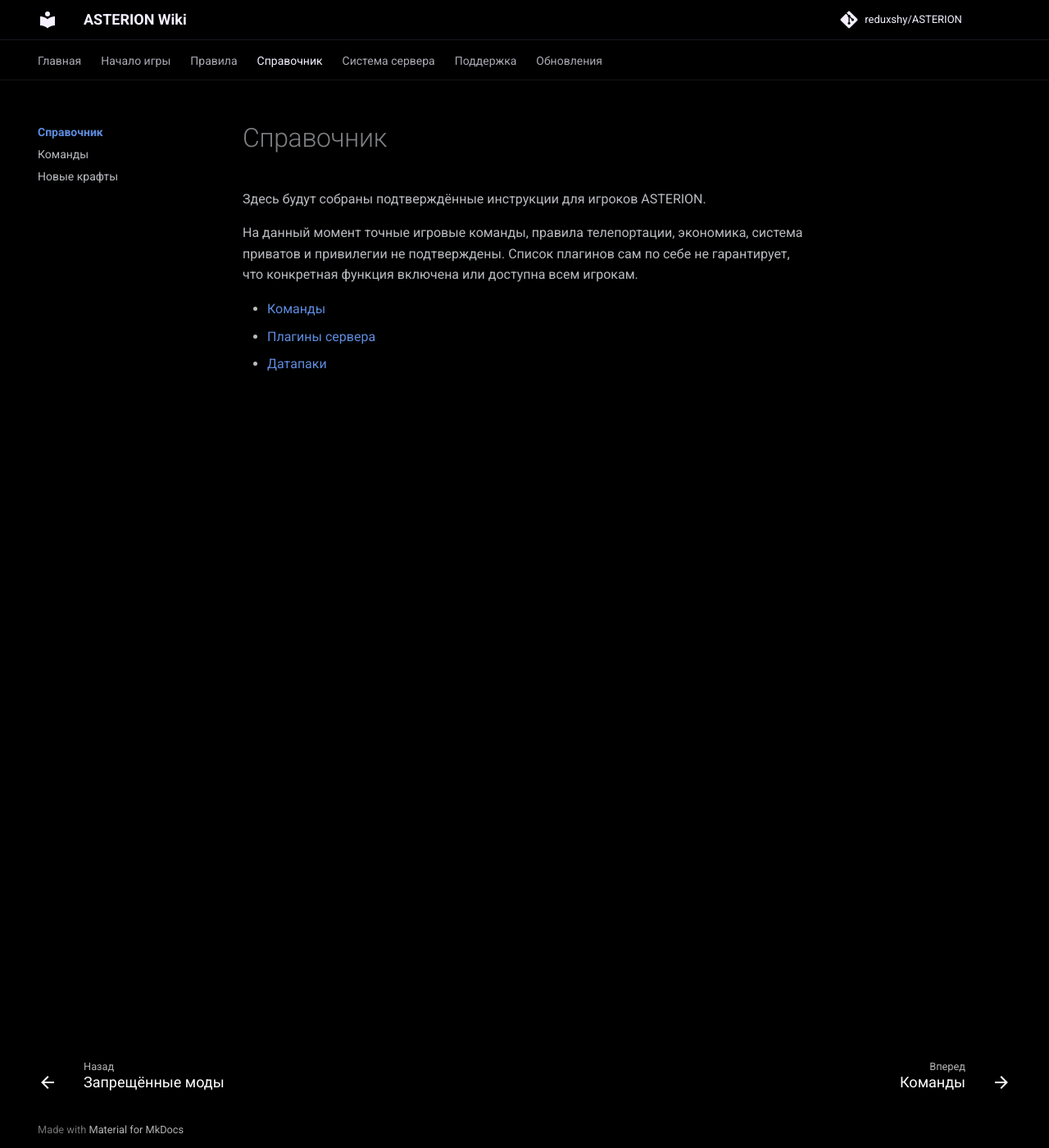
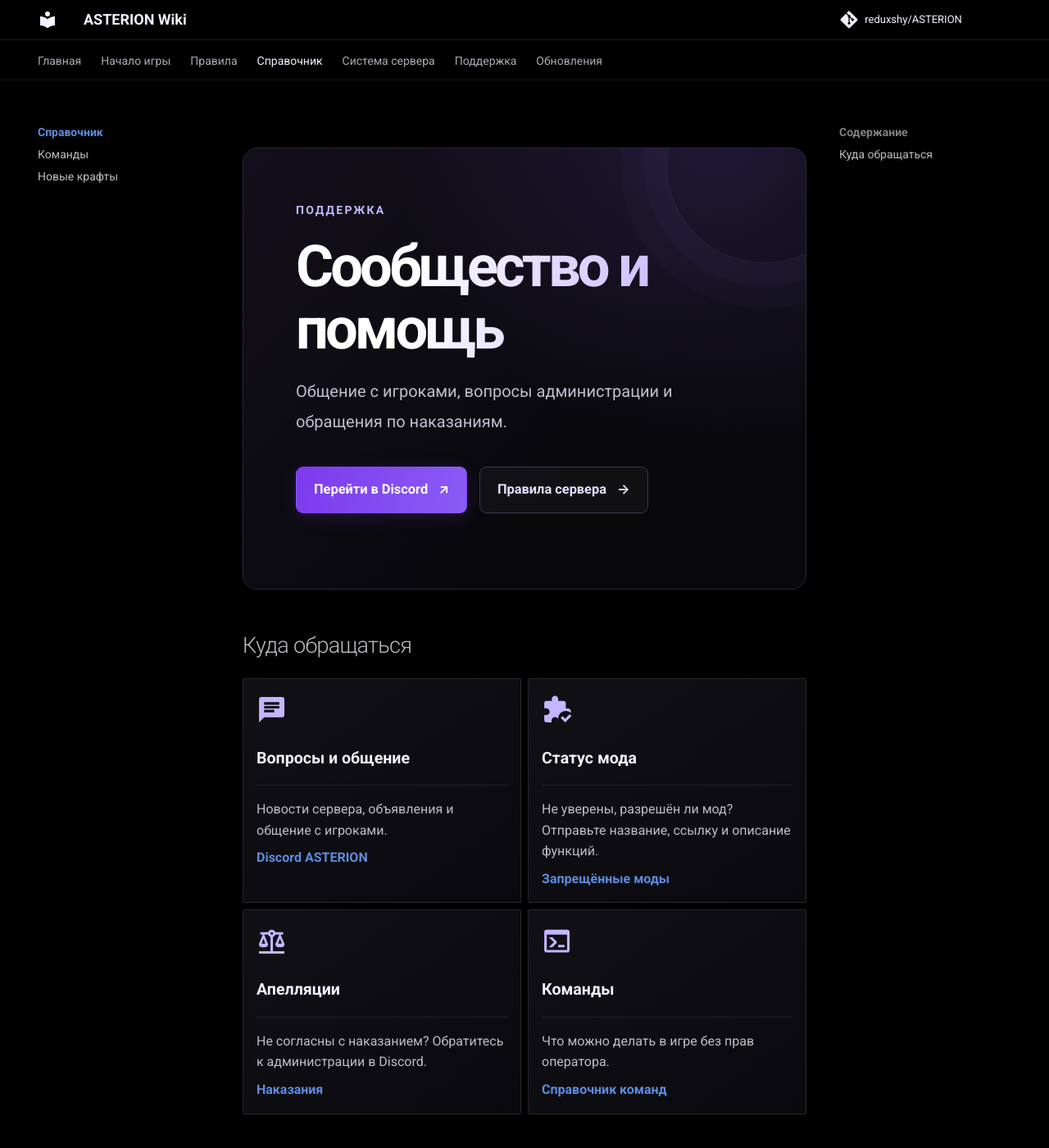
Before and after one commit to reduxshy/ASTERION, an MkDocs documentation site: the page built from docs/guide/index.md, in a window 1280 px wide and 1400 px high. Shown: the whole window at 82% size. Built offline with MkDocs 1.6.1 and Material for MkDocs 9.7.7, drawn with Linux system fonts in a browser that asks for light colours; comment, search, counter and statistics services are not loaded.

Commit message:
Update index.md

```diff
--- a/docs/guide/index.md
+++ b/docs/guide/index.md
@@ -1,9 +1,64 @@
-# Справочник
+---
+title: Сообщество и помощь
+---
 
-Здесь будут собраны подтверждённые инструкции для игроков ASTERION.
+<div class="asterion-hero" markdown>
 
-На данный момент точные игровые команды, правила телепортации, экономика, система приватов и привилегии не подтверждены. Список плагинов сам по себе не гарантирует, что конкретная функция включена или доступна всем игрокам.
+<p class="asterion-eyebrow">ПОДДЕРЖКА</p>
 
-- [Команды](commands.md)
-- [Плагины сервера](../server/plugins.md)
-- [Датапаки](../server/datapacks.md)
+# Сообщество и помощь
+
+Общение с игроками, вопросы администрации и обращения по наказаниям.
+
+<div class="asterion-hero-actions">
+  <a class="asterion-button asterion-button-primary" href="https://discord.gg/FGb8aVEJQ">Перейти в Discord <span>↗</span></a>
+  <a class="asterion-button asterion-button-secondary" href="../rules/">Правила сервера <span>→</span></a>
+</div>
+
+</div>
+
+## Куда обращаться
+
+<div class="grid cards asterion-community" markdown>
+
+-   :material-message-text:{ .asterion-icon }
+
+    **Вопросы и общение**
+
+    ---
+
+    Новости сервера, объявления и общение с игроками.
+
+    [Discord ASTERION](https://discord.gg/FGb8aVEJQ)
+
+-   :material-puzzle-check:{ .asterion-icon }
+
+    **Статус мода**
+
+    ---
+
+    Не уверены, разрешён ли мод? Отправьте название, ссылку и описание функций.
+
+    [Запрещённые моды](../rules/forbidden-mods.md)
+
+-   :material-scale-balance:{ .asterion-icon }
+
+    **Апелляции**
+
+    ---
+
+    Не согласны с наказанием? Обратитесь к администрации в Discord.
+
+    [Наказания](../rules/index.md#punishments)
+
+-   :material-console:{ .asterion-icon }
+
+    **Команды**
+
+    ---
+
+    Что можно делать в игре без прав оператора.
+
+    [Справочник команд](../guide/commands.md)
+
+</div>
```
